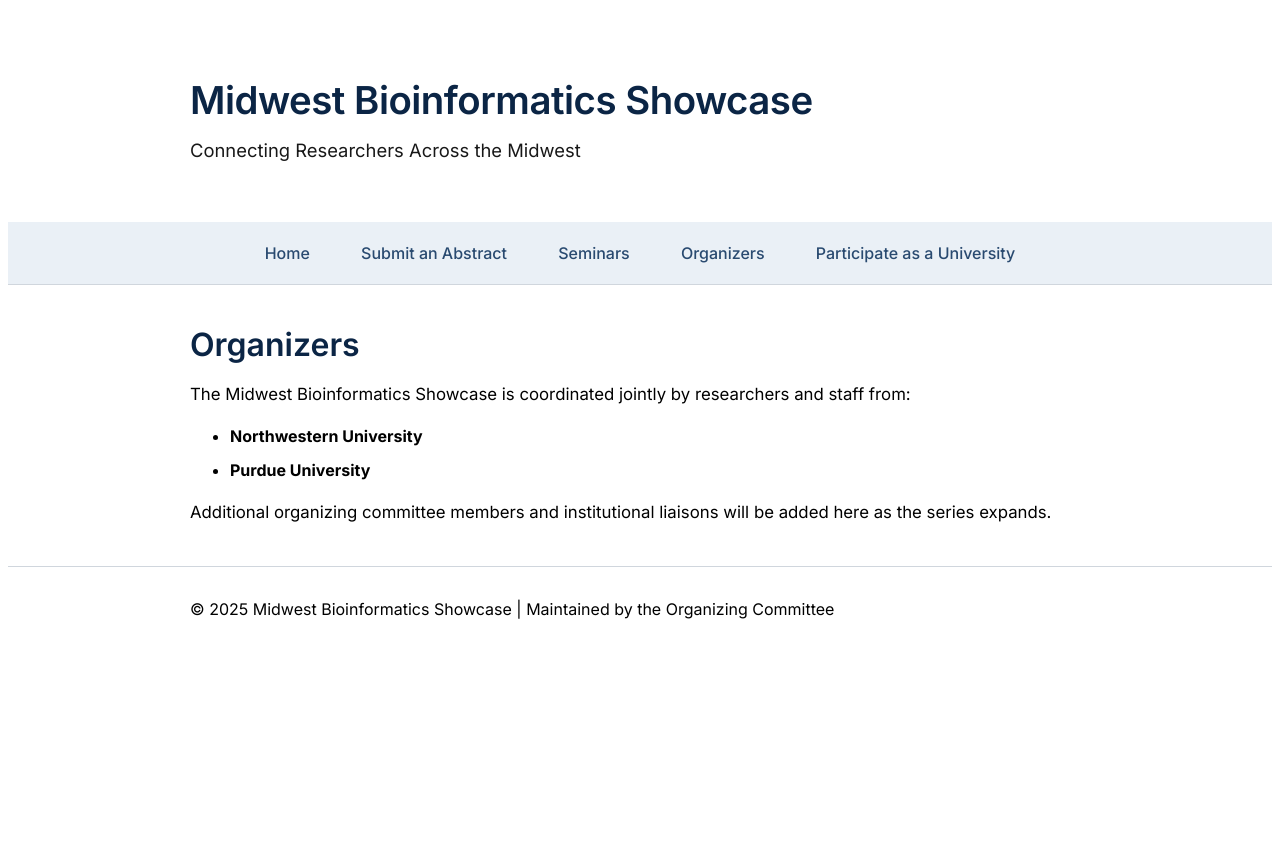
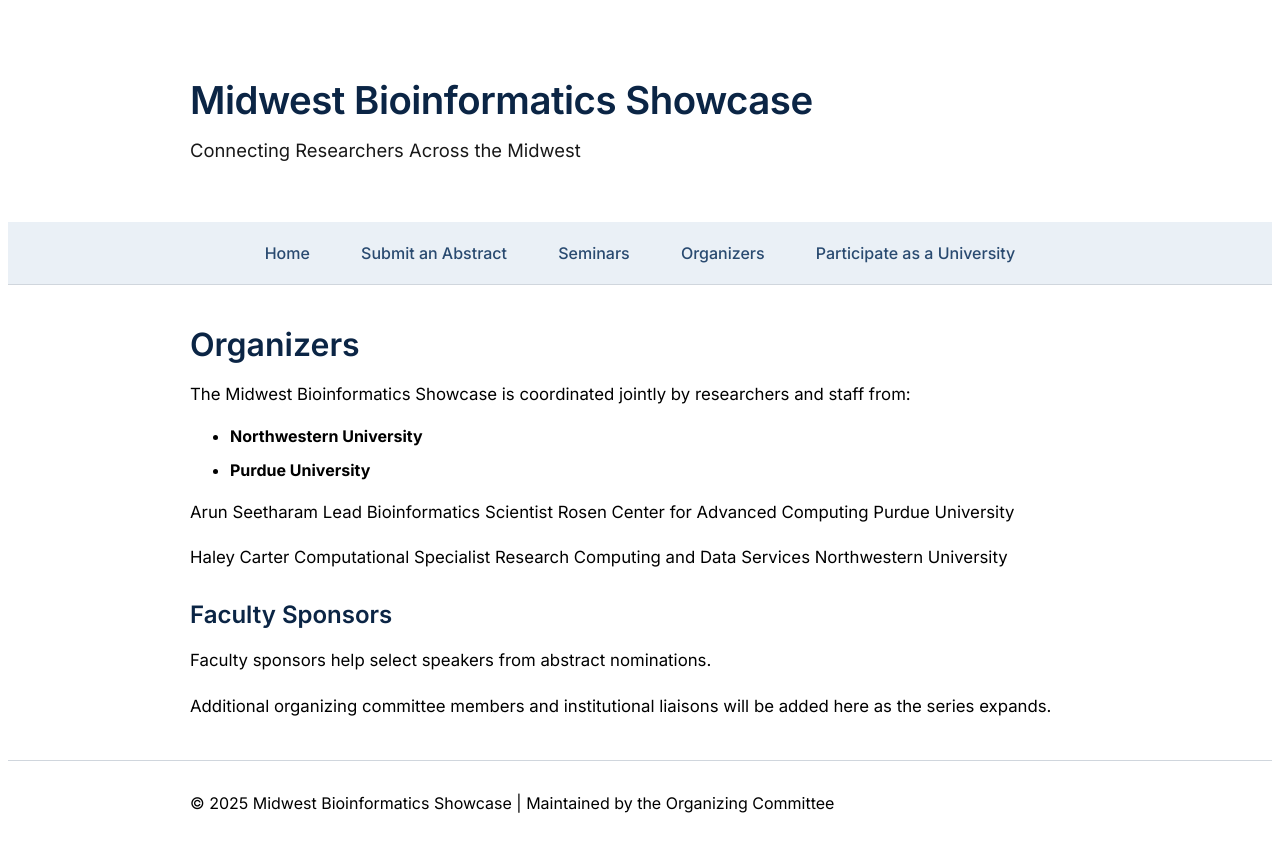
Before and after one commit to Midwest-Bioinformatics-Showcase/midwest-bioinformatics-showcase.github.io, a Jekyll site: the page built from organizers.md, in a window 1280 px wide. Shown: the top 852 px of the page. Built offline with Jekyll 4.4.1, drawn with Linux system fonts in a browser that asks for light colours.

Commit message:
starting to fill out organizers info

```diff
--- a/organizers.md
+++ b/organizers.md
@@ -10,4 +10,20 @@
 - **Northwestern University**
 - **Purdue University**
 
+Arun Seetharam
+Lead Bioinformatics Scientist
+Rosen Center for Advanced Computing
+Purdue University
+
+Haley Carter
+Computational Specialist
+Research Computing and Data Services
+Northwestern University
+
+## Faculty Sponsors
+
+Faculty sponsors help select speakers from abstract nominations.
+
+
+
 Additional organizing committee members and institutional liaisons will be added here as the series expands.
```
